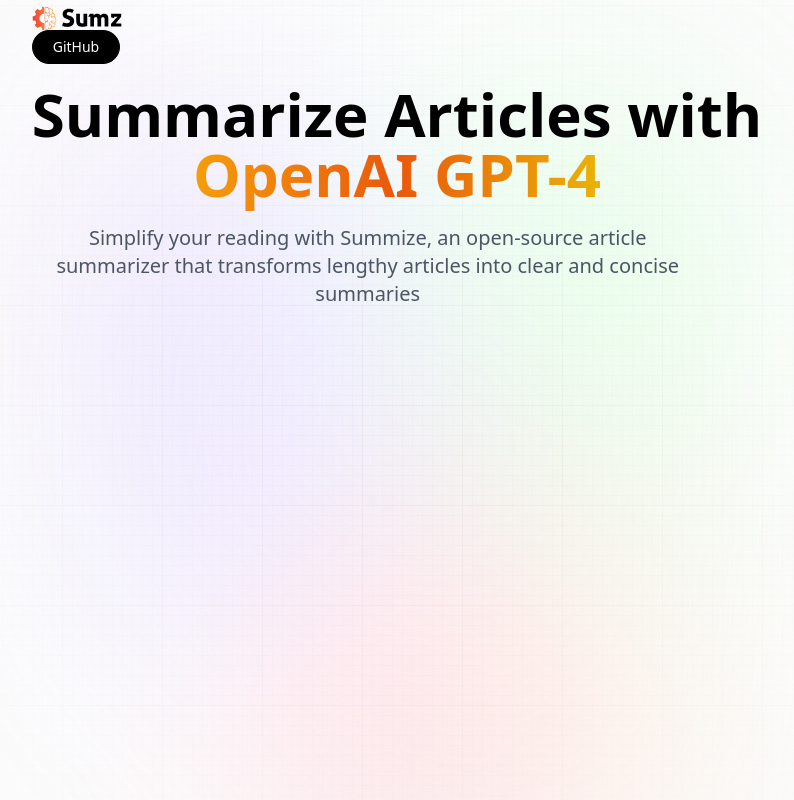
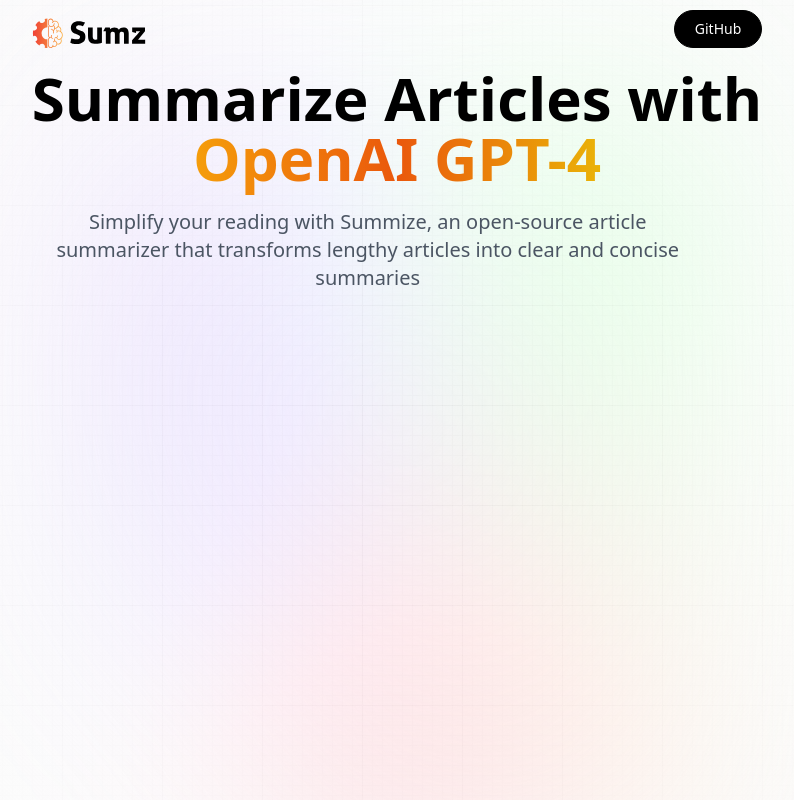
Before and after one commit to SalamanderCtesiphon/open-ai-article-summarizer, a React (Vite) app: page / in a window 1280 px wide. Shown: the whole page, without its empty margins (243-1037 px from the left). Built offline with nearby package versions, Linux system fonts and the light colour scheme; a web font is replaced by a local one.

Commit message:
fixed a small bug with the header

```diff
--- a/src/components/Hero.jsx
+++ b/src/components/Hero.jsx
@@ -3,13 +3,13 @@
 const Hero = () => {
   return (
     <header className='w-full flex justify-center items-center flex-col'>
-      <nav className="flex justify-center w-full items-center mb-10 pt-3">
-        <img src={logo} alt='sumz_logo' className='w-28 object-contain'></img>
+      <nav className="myCustom">
+        <img src={logo} alt='sumz_logo' className='w-28 object-contain' />
 
         <button
           type='button'
           onClick={() =>
-            window.open("https://github.com/TidbitsJS/Summize", "_blank")
+            window.open("https://github.com/SalamanderCtesiphon/open-ai-article-summerizer", "_blank")
           }
           className='black_btn'
         >
```
